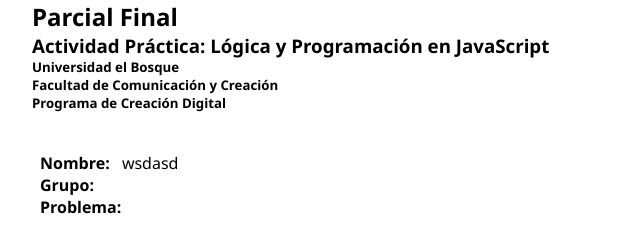
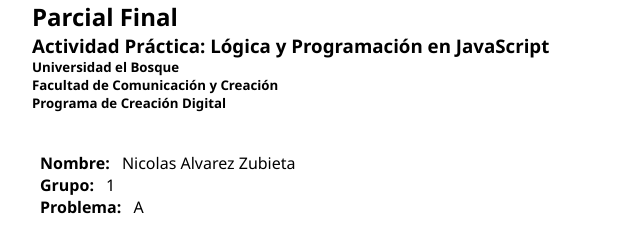
Before and after one commit to NikosPlays/Parcial3_AlvarezNicolas_Grupo_1_A, a plain HTML site: page index.html in a window 1280 px wide. Shown: the whole page, without its empty margins (0-640 px from the left). Drawn offline with Linux system fonts and the light colour scheme.

Commit message:
Se edito Html con los datos propios

```diff
--- a/index.html
+++ b/index.html
@@ -38,9 +38,9 @@
   </section>
   <section>
     <ul>
-      <li><strong>Nombre: </strong> wsdasd <!-- Borre este comentario y escriba la respuesta aquí --></li>
-      <li><strong>Grupo:</strong> <!-- Borre este comentario y escriba la respuesta aquí --></li>
-      <li><strong>Problema:</strong> <!-- Borre este comentario y escriba la respuesta aquí --></li>
+      <li><strong>Nombre: </strong> Nicolas Alvarez Zubieta</li>
+      <li><strong>Grupo:</strong> 1</li>
+      <li><strong>Problema:</strong> A </li>
     </ul>
   </section>
 </body>
```
